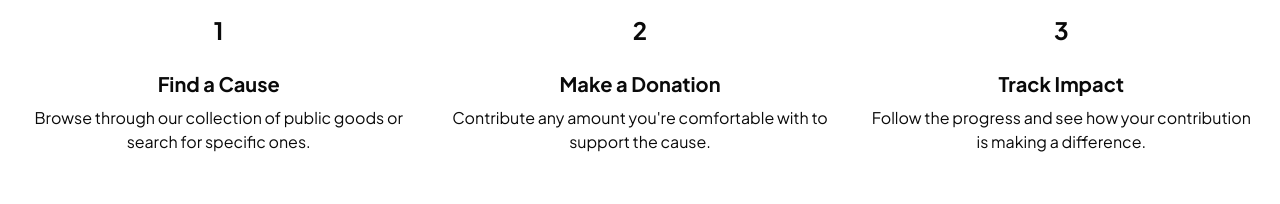
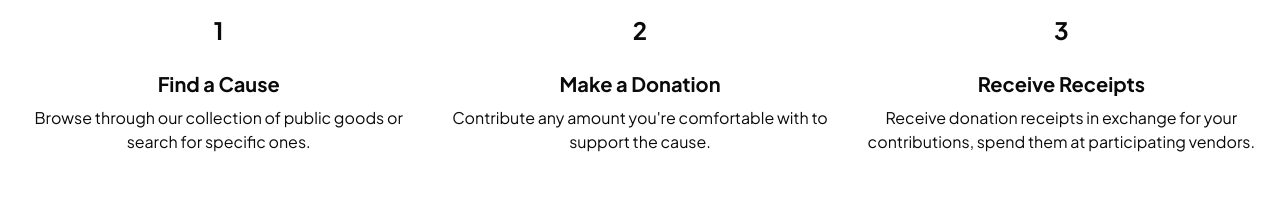
Before and after one commit to network-goods-institute/index-wallet-web-app, a Next.js app: page / in a window 1280 px wide. Shown: the part 1165-1369 px from the top of the page. Built offline with nearby package versions, Linux system fonts and the light colour scheme; no server answers; a web font is replaced by a local one.

Commit message:
copy changes

```diff
--- a/src/app/page.tsx
+++ b/src/app/page.tsx
@@ -64,9 +64,9 @@ export default function Home() {
                 <div className="flex h-16 w-16 items-center justify-center rounded-full bg-primary">
                   <span className="text-2xl font-bold text-primary-foreground">3</span>
                 </div>
-                <h3 className="text-xl font-bold">Track Impact</h3>
+                <h3 className="text-xl font-bold">Receive Receipts</h3>
                 <p className="text-muted-foreground">
-                  Follow the progress and see how your contribution is making a difference.
+                  Receive donation receipts in exchange for your contributions, spend them at participating vendors.
                 </p>
               </div>
             </div>
```
